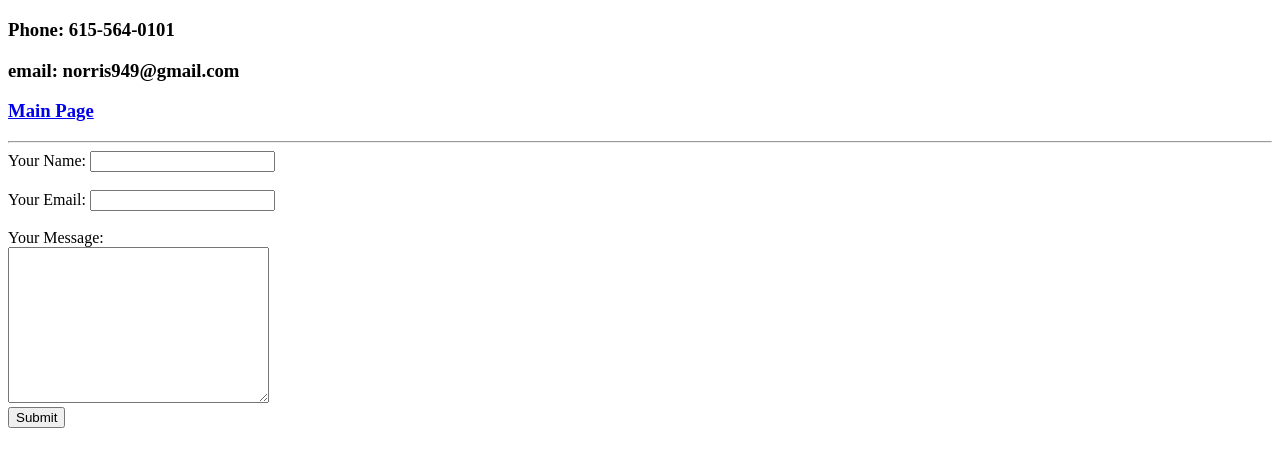
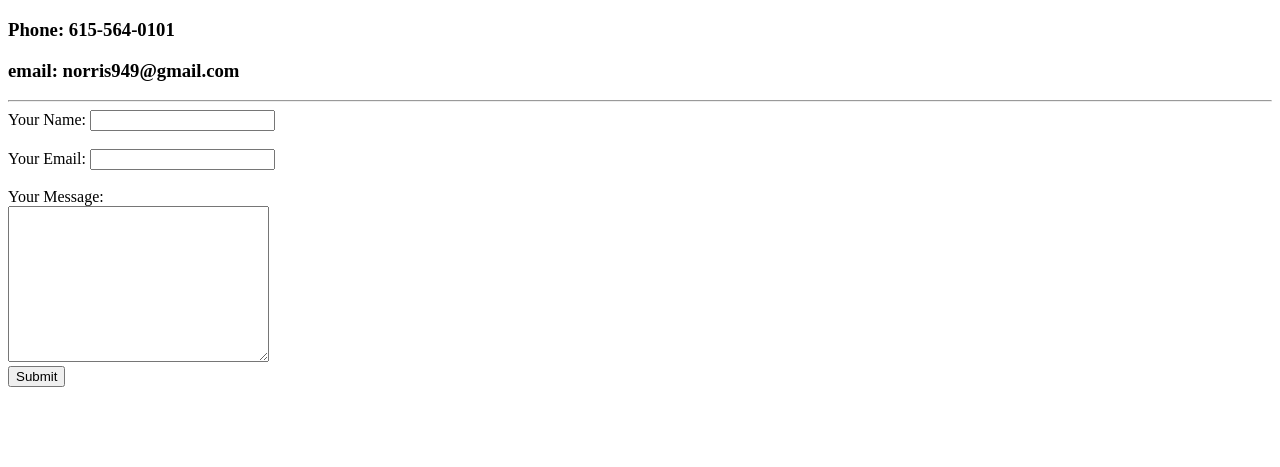
Before and after one commit to Michael-Norris01/CV, a plain HTML site: page Contact Me.html in a window 1280 px wide. Shown: the part 61-528 px from the top of the page. Drawn offline with Linux system fonts and the light colour scheme.

Commit message:
Update Contact Me.html

```diff
--- a/Contact Me.html
+++ b/Contact Me.html
@@ -9,8 +9,6 @@
     <h1>Contact Me</h1>
     <h3><strong>Phone:</strong> 615-564-0101</h3>
     <h3><strong>email:</strong> norris949@gmail.com</h3>
-
-    <h3><a href="index.html">Main Page</a></h3>
     <hr>
 
     <form  action="mailto:norris949@gmal.com" method="post" enctype="text/plain">
```
